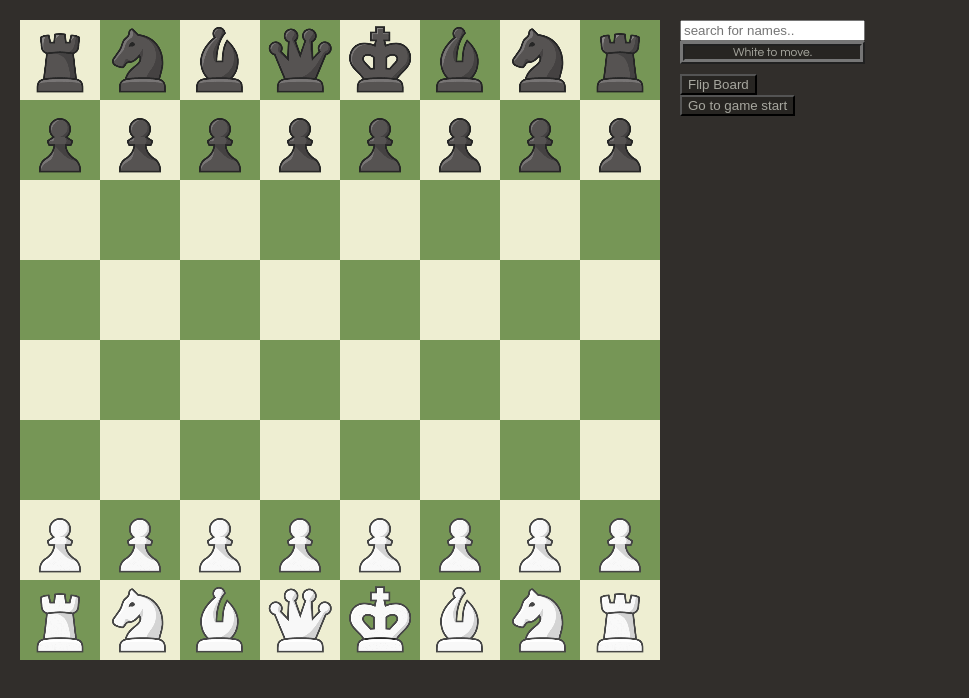
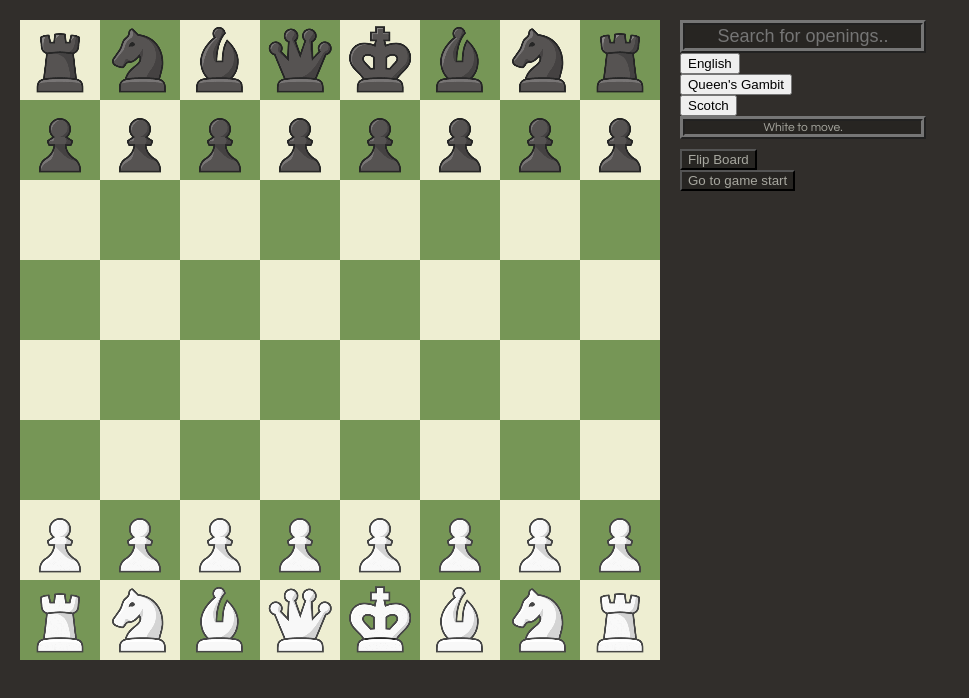
Before and after one commit to Lim-Stanley/obnoxious-openings, a React app: page / in a window 1280 px wide. Shown: the whole page, without its empty margins (0-969 px from the left). Built offline with nearby package versions, Linux system fonts and the light colour scheme.

Commit message:
Search bar for openings implemented

```diff
--- a/src/index.css
+++ b/src/index.css
@@ -74,3 +74,39 @@ body {
     background-color: #272522;
     color: #a7a79f;
   }
+
+  #myInput {
+    /* background-image: url('/css/searchicon.png'); /* Add a search icon to input */
+    background-position: 10px 12px; /* Position the search icon */
+    background-repeat: no-repeat; /* Do not repeat the icon image */
+    font: "Century Gothic", Futura, sans-serif;
+    font-size: 18px;
+    color: white;
+    background-color: #272522;
+    text-align: center;
+    border: #767676;
+    border-width: thick;
+    border-style: ridge;
+  }
+
+  #myUL {
+    /* Remove default list styling */
+    list-style-type: none;
+    padding: 0;
+    margin: 0;
+  }
+
+  #myUL li a {
+    border: 1px solid #ddd; /* Add a border to all links */
+    margin-top: -1px; /* Prevent double borders */
+    background-color: #f6f6f6; /* Grey background color */
+    padding: 12px; /* Add some padding */
+    text-decoration: none; /* Remove default text underline */
+    font-size: 18px; /* Increase the font-size */
+    color: black; /* Add a black text color */
+    display: block; /* Make it into a block element to fill the whole list */
+  }
+
+  #myUL li a:hover:not(.header) {
+    background-color: #eee; /* Add a hover effect to all links, except for headers */
+  }
--- a/src/index.js
+++ b/src/index.js
@@ -89,7 +89,7 @@ import './index.css';
 // Opening prep system
 //    Make search bar
 //    Find a way to load the game everytime the state is updated
-// Get special sounds for en passant, castling, and promotion
+// Get special sound for promotion
 // Implement en passant for a specific square
 
 function Square(props) {
@@ -1672,10 +1672,7 @@ class Game extends React.Component {
     let moves = history.map((step, move) => {
       let desc = moveHistory[move]
 
-      // Figure out how to get every new turn to be on a new line
-
-      if (move === 0)
-      {
+      if (move === 0){
         return <div><button className = "moves" onClick={() => this.jumpTo(move)}>Go to game start</button></div>
       }
       else
@@ -1698,39 +1695,6 @@ class Game extends React.Component {
         }
       }
     });
-
-    // if (this.state.renderPromotion) {
-    //   let pieceList = ["Q", "R", "N", "B"]
-    //   let bgColor = ""
-    //   let colorLetter = ""
-    //   if (isLightSquare(this.state.pieceLocation)){bgColor = "#f6f669"}
-    //   else {bgColor = "#eeeed2"}
-    //   if (this.state.whiteIsMoving) {colorLetter = "W"}
-    //   else {colorLetter = "B"}
-
-    //   let returnList = [<Button style={{
-    //     backgroundColor: bgColor,
-    //     alignItems: 'center',
-    //     borderRadius: 0,
-    //     width: '80px',
-    //     height: '80px'
-    //   }}>
-    //     {pieceImage(colorLetter + pieceList[0])}
-    //   </Button>]
-
-    //   for (let n = 1; n < 4; n++){
-    //     returnList.push(<Button style={{
-    //       backgroundColor: bgColor,
-    //       alignItems: 'center',
-    //       borderRadius: 0,
-    //       width: '80px',
-    //       height: '80px'
-    //     }}>
-    //       {pieceImage(colorLetter + pieceList[n])}
-    //     </Button>)
-    //   }
-    //   moves = returnList
-    // }
 
     let winner = false
     let winnerColor = ""
@@ -1760,7 +1724,10 @@ class Game extends React.Component {
     const flipBoard = <button className = "moves" onClick={() => this.setState({isBoardFlipped: !this.state.isBoardFlipped})}>
       Flip Board</button>
 
-    let search = <input type="text" id="myInput" onkeyup="myFunction()" placeholder="search for names.."></input>
+    let search = [<input type="text" id="myInput" placeholder="Search for openings.."></input>]
+    search.push(<ul id="myUL"><li><button>English</button></li>
+    <li><button>Queen's Gambit</button></li>
+    <li><button>Scotch</button></li></ul>)
 
     return (
       <div className="game">
@@ -1782,6 +1749,30 @@ class Game extends React.Component {
   }
 }
 
+function myFunction() {
+  console.log("in myFunction")
+  // Declare variables
+  var input, filter, ul, li, a, i, txtValue;
+  input = document.getElementById('myInput');
+  if (input === null) {return;}
+  filter = input.value.toUpperCase();
+  ul = document.getElementById("myUL");
+  li = ul.getElementsByTagName('li');
+
+  // Loop through all list items, and hide those who don't match the search query
+  for (i = 0; i < li.length; i++) {
+    a = li[i].getElementsByTagName("button")[0];
+    txtValue = a.textContent || a.innerText;
+    if (txtValue.toUpperCase().indexOf(filter) > -1) {
+      li[i].style.display = "";
+    } else {
+      li[i].style.display = "none";
+    }
+  }
+}
+
 // ========================================
 
 ReactDOM.render(<Game />, document.getElementById("root"));
+const searchBar = document.getElementById("myInput")
+searchBar.onkeyup = function() {myFunction()}
```
